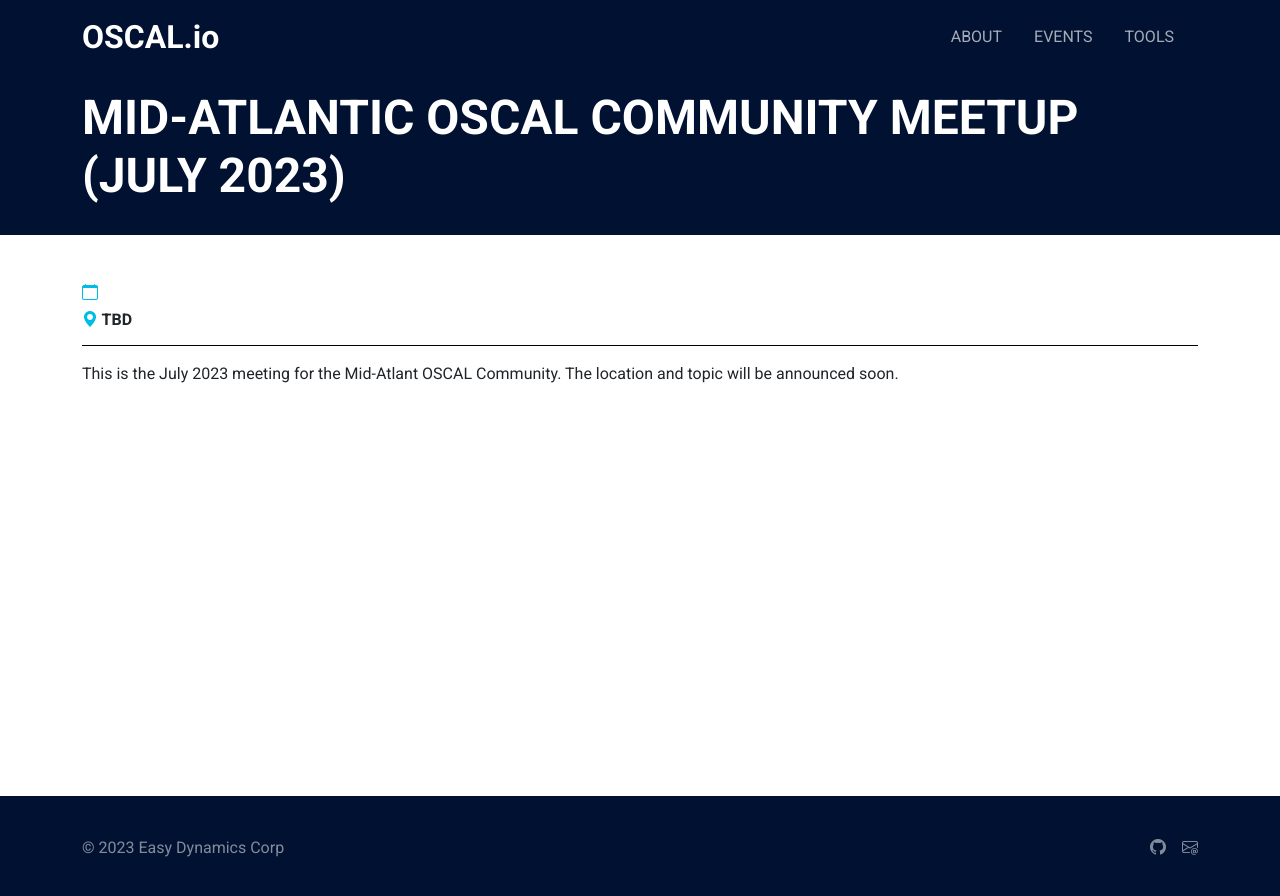
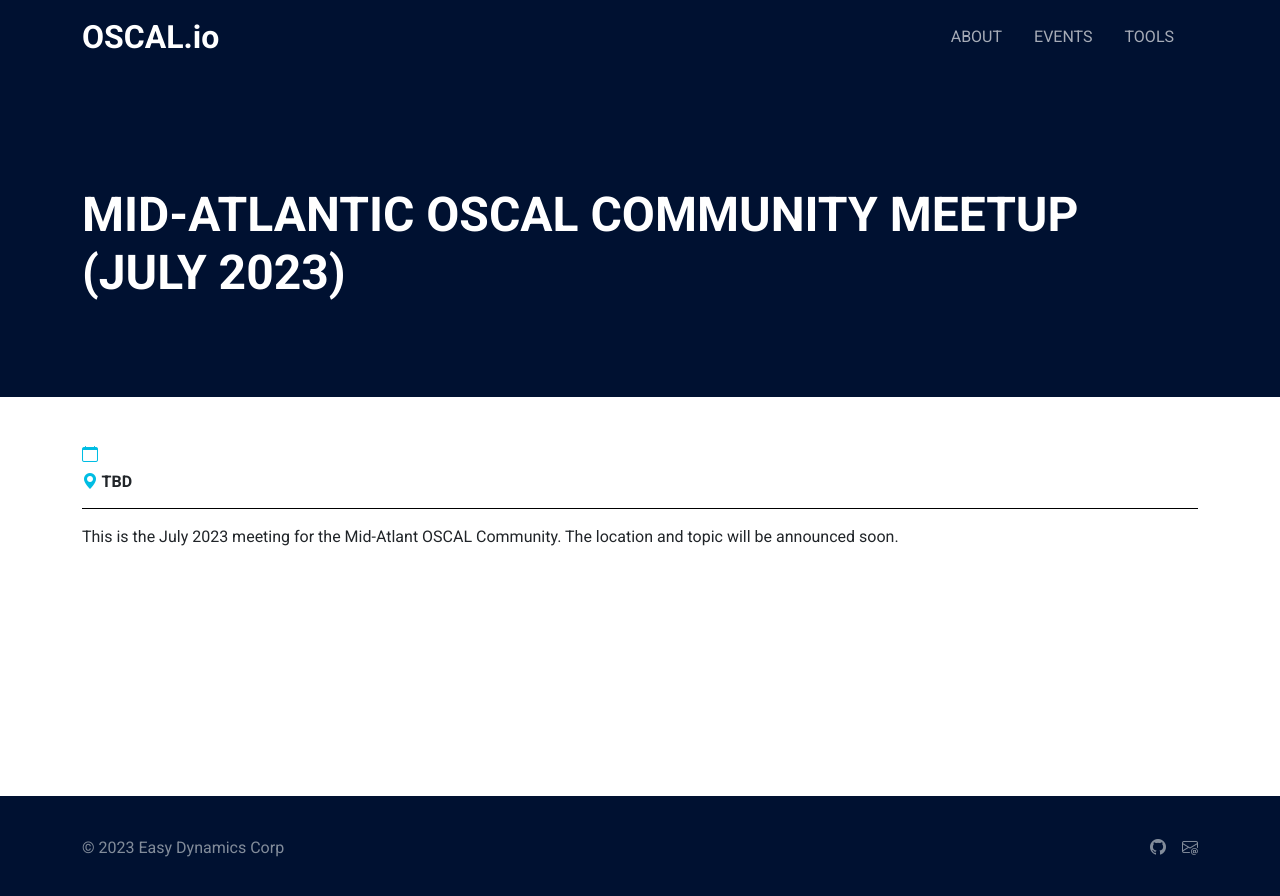
Before and after one commit to EasyDynamics/oscal.io, a Jekyll site: the page built from _events/2023-07-maoc-meetup.html, in a window 1280 px wide. Shown: the top 896 px of the page. Built offline with Jekyll 4.4.1, drawn with Linux system fonts in a browser that asks for light colours.

Commit message:
fix: header spacing is too small

```diff
--- a/_sass/base.scss
+++ b/_sass/base.scss
@@ -38,6 +38,8 @@ h3, .h3 {
 }
 
 .page-header {
+  padding-top: 7em;
+  padding-bottom: 5em;
   min-height: calc(25vh - 4em);
 }
 
```
